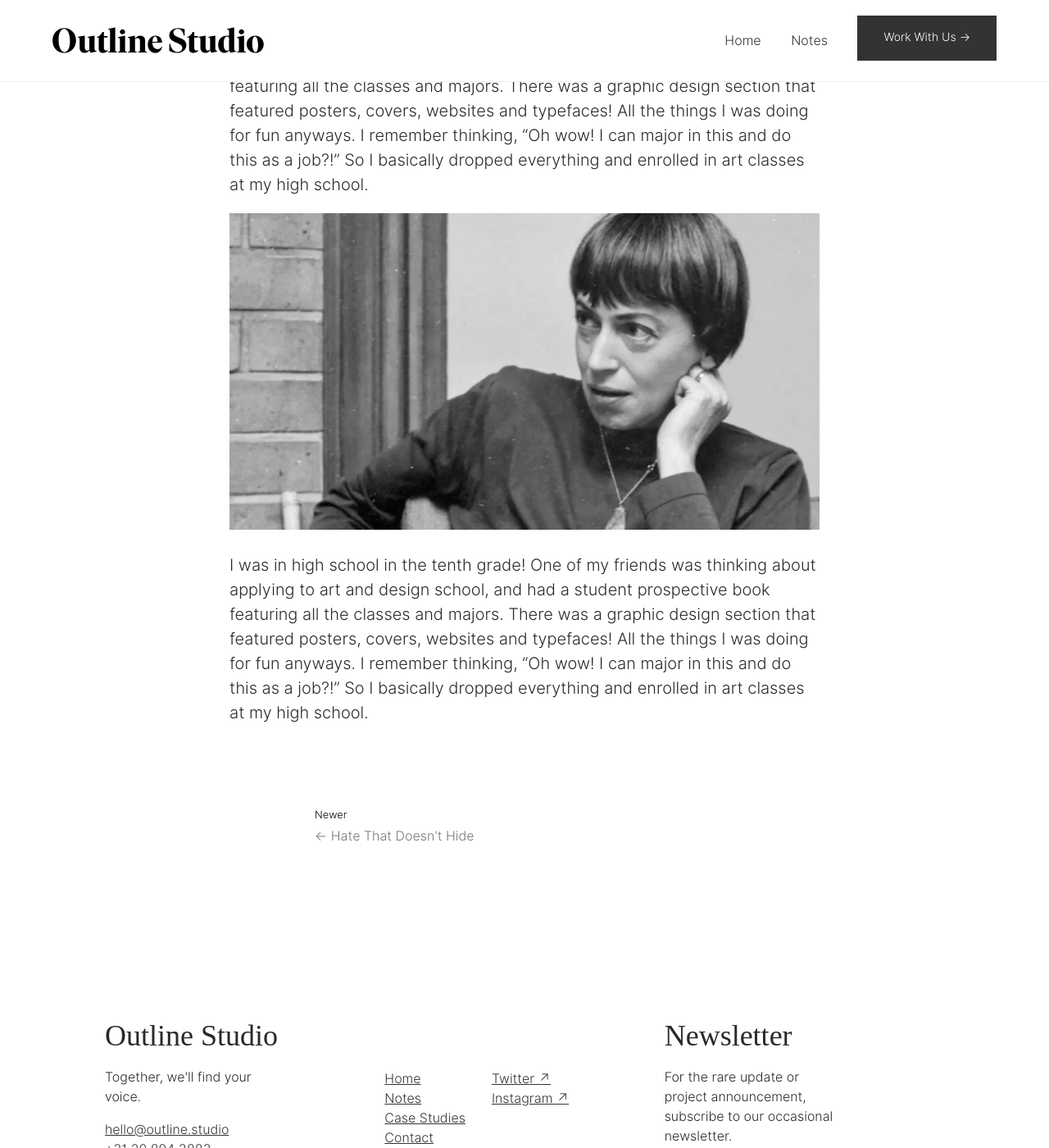
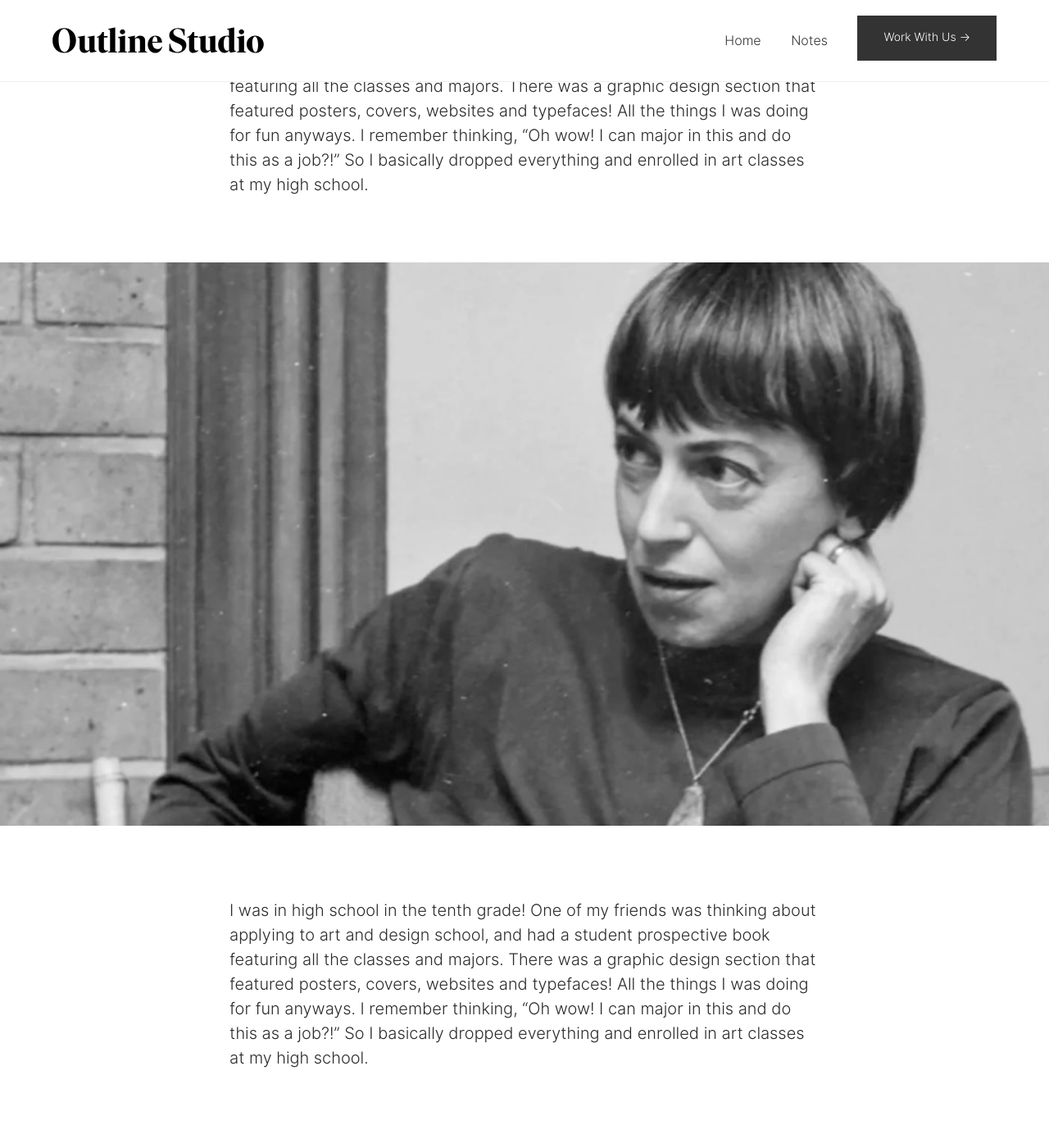
Before and after one commit to aarongilmore/outline-studio, a Jekyll site: the page built from _notes/2019-06-26-foo-bar.md, in a window 1280 px wide and 1400 px high, scrolled down 472 px. Shown: the whole window at 82% size. Built offline with Jekyll 4.4.1, drawn with Linux system fonts in a browser that asks for light colours; nearby versions of some CDN libraries; some web fonts are replaced.

Commit message:
Full bleed post images.

```diff
--- a/_sass/_post-images.scss
+++ b/_sass/_post-images.scss
@@ -5,7 +5,7 @@
 	width: auto;
 	height: auto;
 }
-.full-width {
+.full-width-image {
     left: 50%;
 	margin-left: -50vw;
 	margin-right: -50vw;
```
